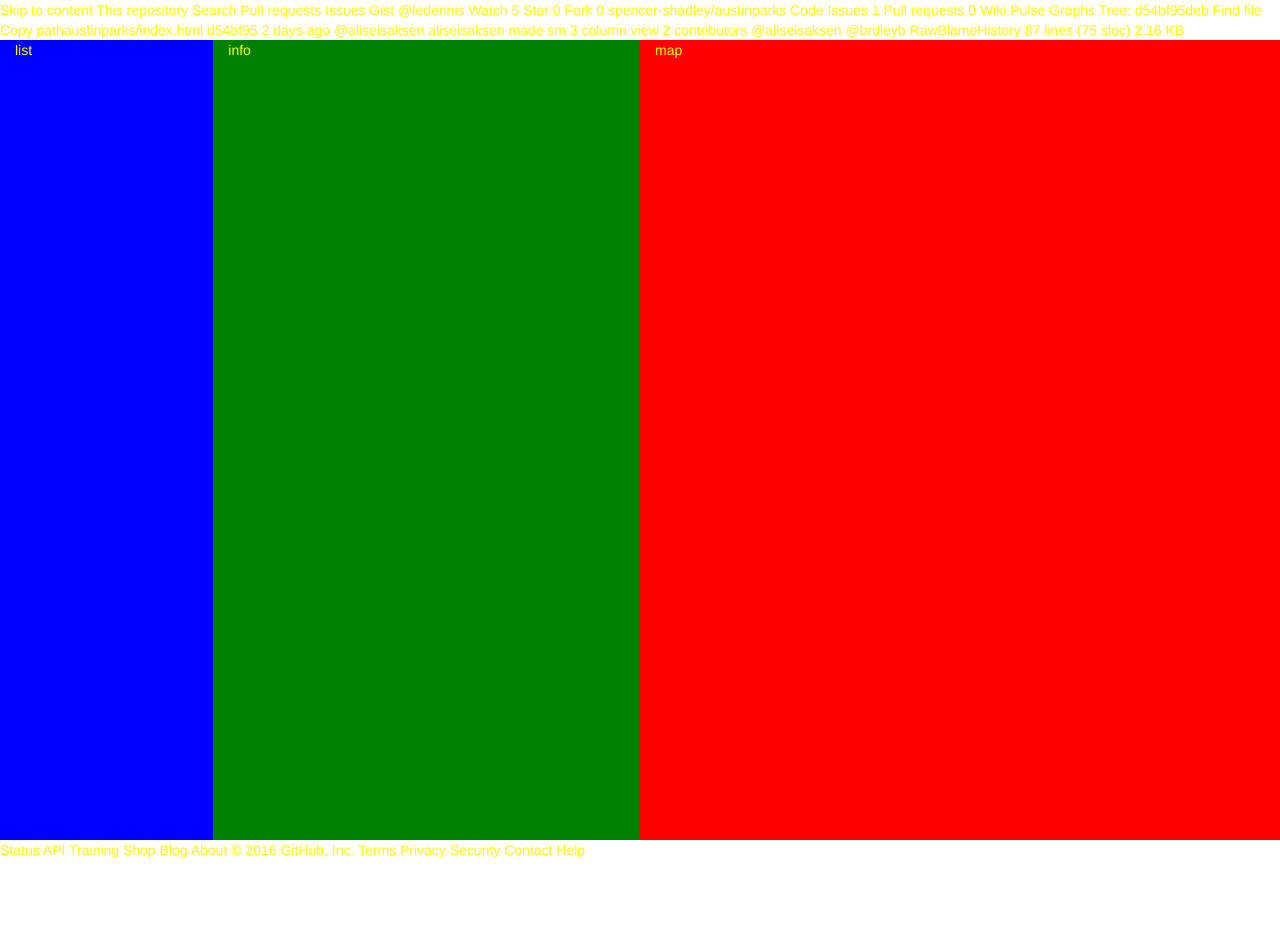
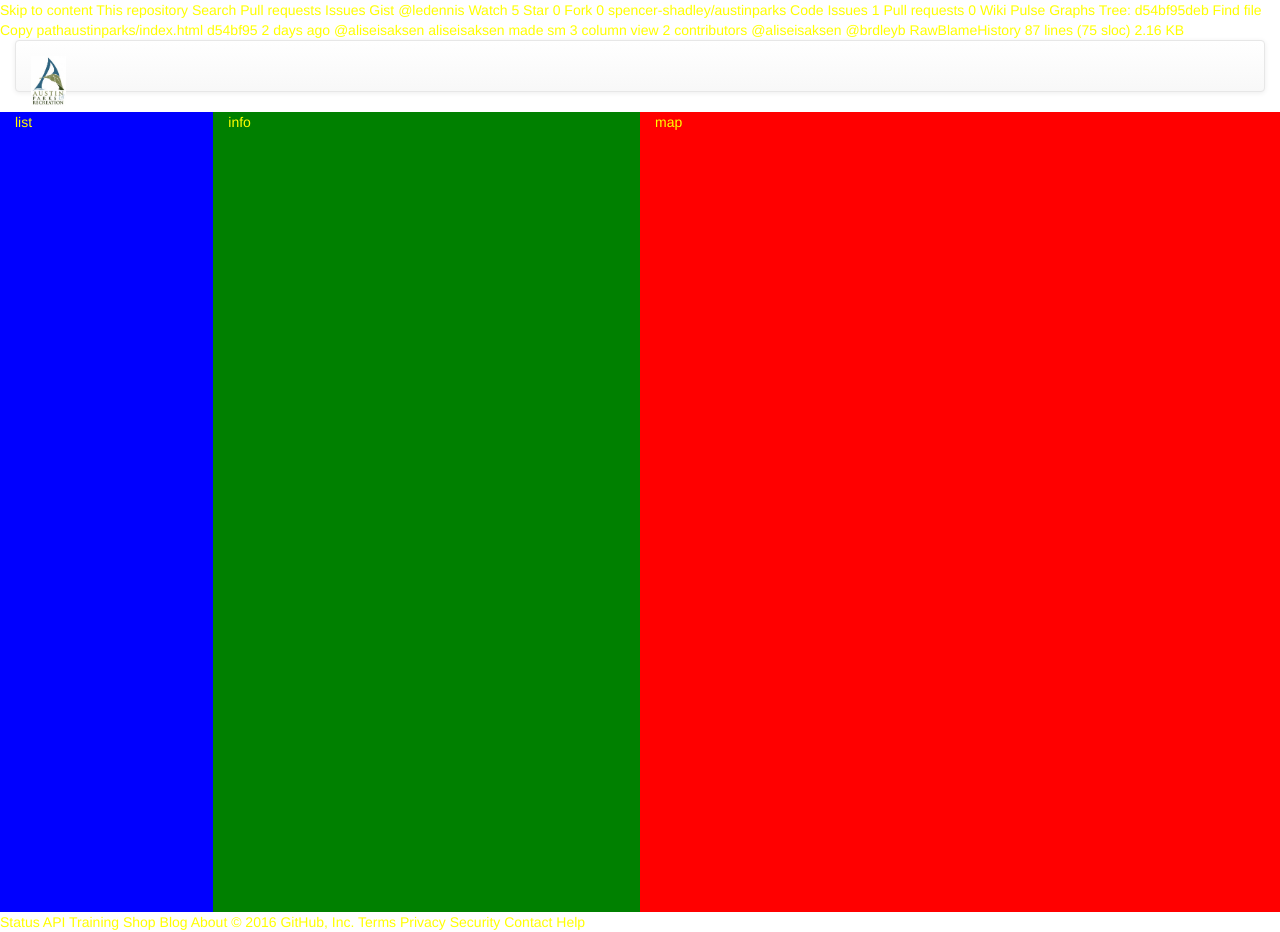
Before and after one commit to ledennis/AustinTrails, a website: page index.html in a window 1280 px wide. Before the commit the page ends 860 px from the top, so only its background shows below. Drawn offline with nearby package versions, Linux system fonts and the light colour scheme.

Commit message:
nav and temp logo added

```diff
--- a/index.html
+++ b/index.html
@@ -82,6 +82,12 @@ RawBlameHistory     87 lines (75 sloc)  2.16 KB
                 height: 100%;
             }
         }
+
+
+        #logo{
+            max-height: 50px;
+        }
+
     </style>
 
 </head>
@@ -89,6 +95,15 @@ RawBlameHistory     87 lines (75 sloc)  2.16 KB
 <body class="full-height">
 
     <div class="container">
+        <nav class="navbar navbar-default">
+            <div class="container-fluid">
+                <div class="navbar-header">
+                     <a class="navbar-brand" href="#">
+                     <img id="logo" alt="trailsLogo" src="assets/ParkRecLogo.jpg">
+                     </a>
+                </div>
+             </div>
+        </nav>
         <div class="row full-height">
             <div class="col-xs-hidden col-sm-hidden  col-md-2 col-lg-2 full-height" id="list" style="background-color: blue">list</div>
             <div class="col-xs-12 col-sm-12 col-md-6 col-md-push-4 col-lg-6 full-height" id="map" style="background-color: red">map</div>
```
Also changed, not shown: assets/ParkRecLogo.jpg (added).
